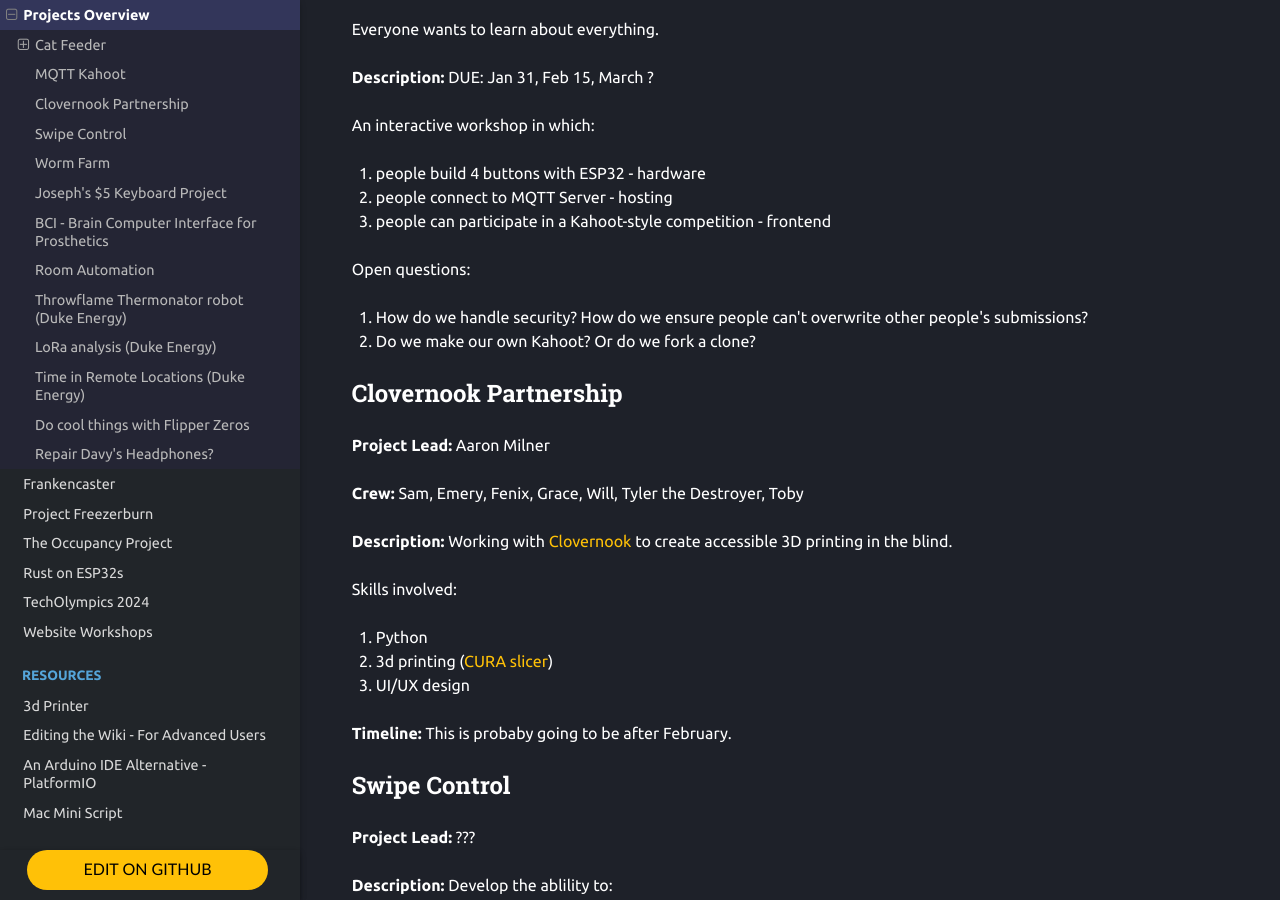
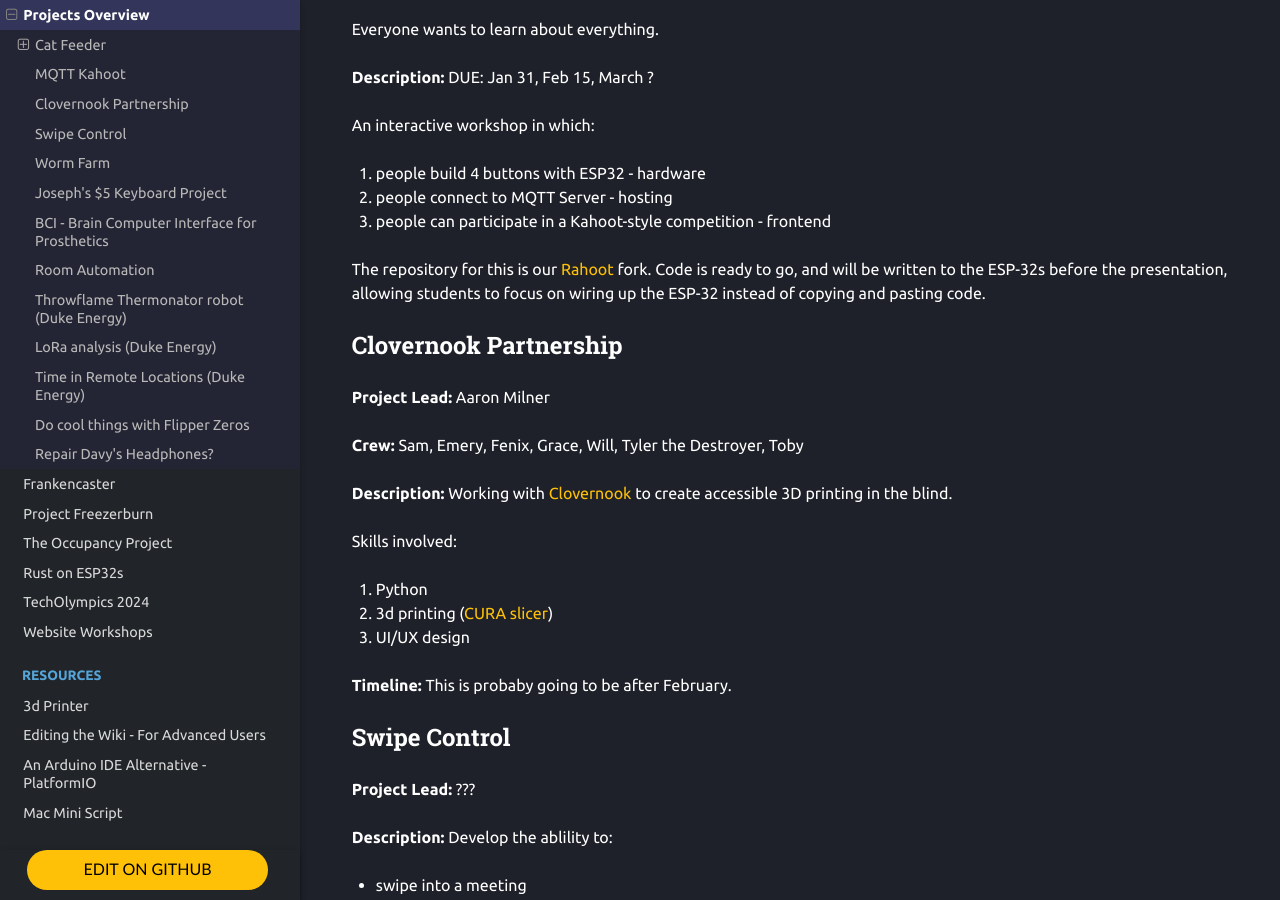
Before and after one commit to Norse-IoT/Wiki, an MkDocs documentation site: the page built from docs/projects/0-project-overview.md, in a window 1280 px wide and 900 px high, scrolled down 929 px. Built offline with MkDocs 1.6.1, drawn with Linux system fonts in a browser that asks for light colours; nearby versions of some CDN libraries.

Commit message:
Update 0-project-overview.md

```diff
--- a/docs/projects/0-project-overview.md
+++ b/docs/projects/0-project-overview.md
@@ -45,10 +45,7 @@
 2. people connect to MQTT Server - hosting
 3. people can participate in a Kahoot-style competition - frontend
 
-Open questions:
-
-1. How do we handle security? How do we ensure people can't overwrite other people's submissions?
-2. Do we make our own Kahoot? Or do we fork a clone?
+The repository for this is our [Rahoot](https://github.com/Norse-IoT/Rahoot) fork. Code is ready to go, and will be written to the ESP-32s before the presentation, allowing students to focus on wiring up the ESP-32 instead of copying and pasting code.
 
 ## Clovernook Partnership
 
```
